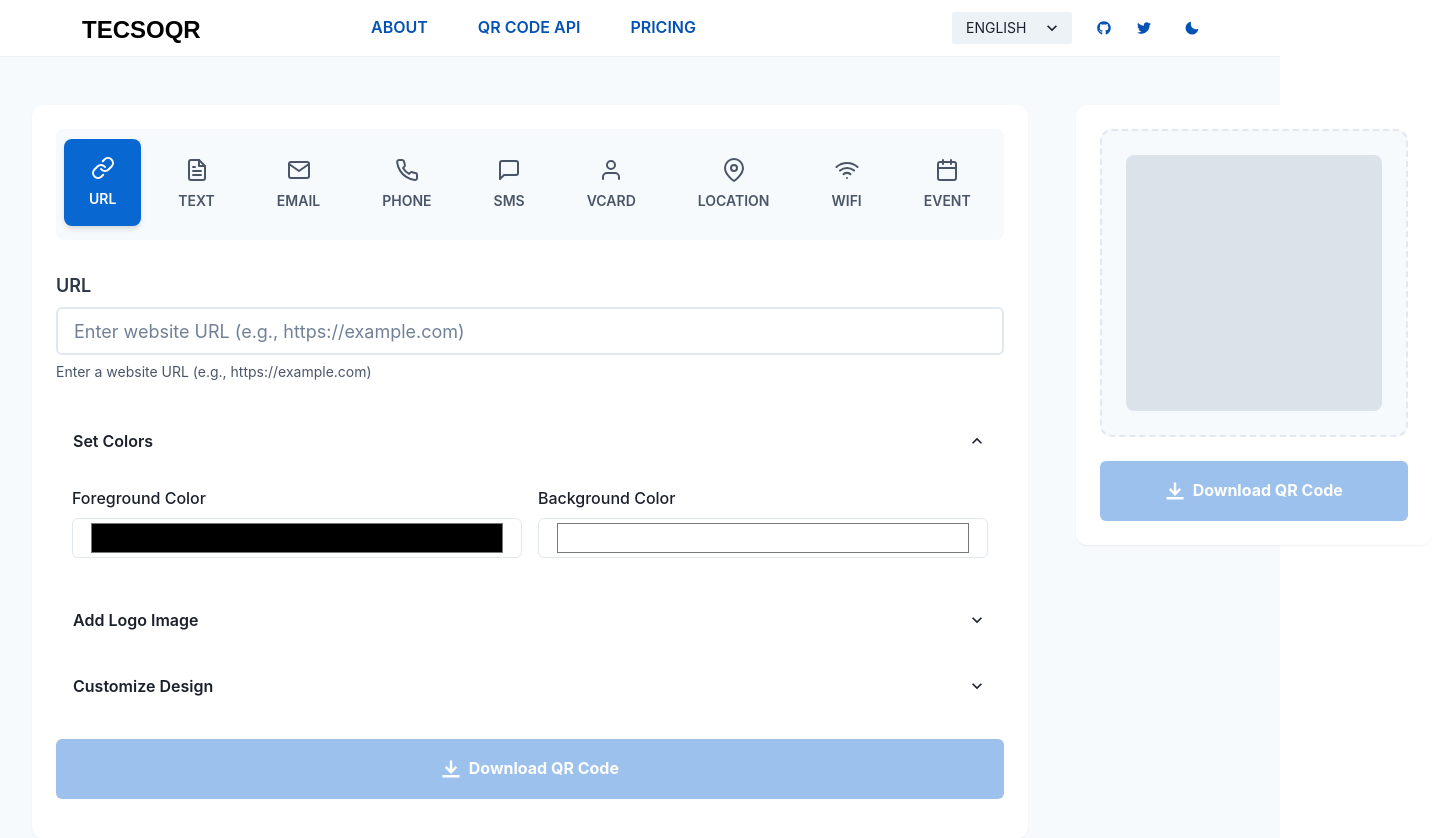
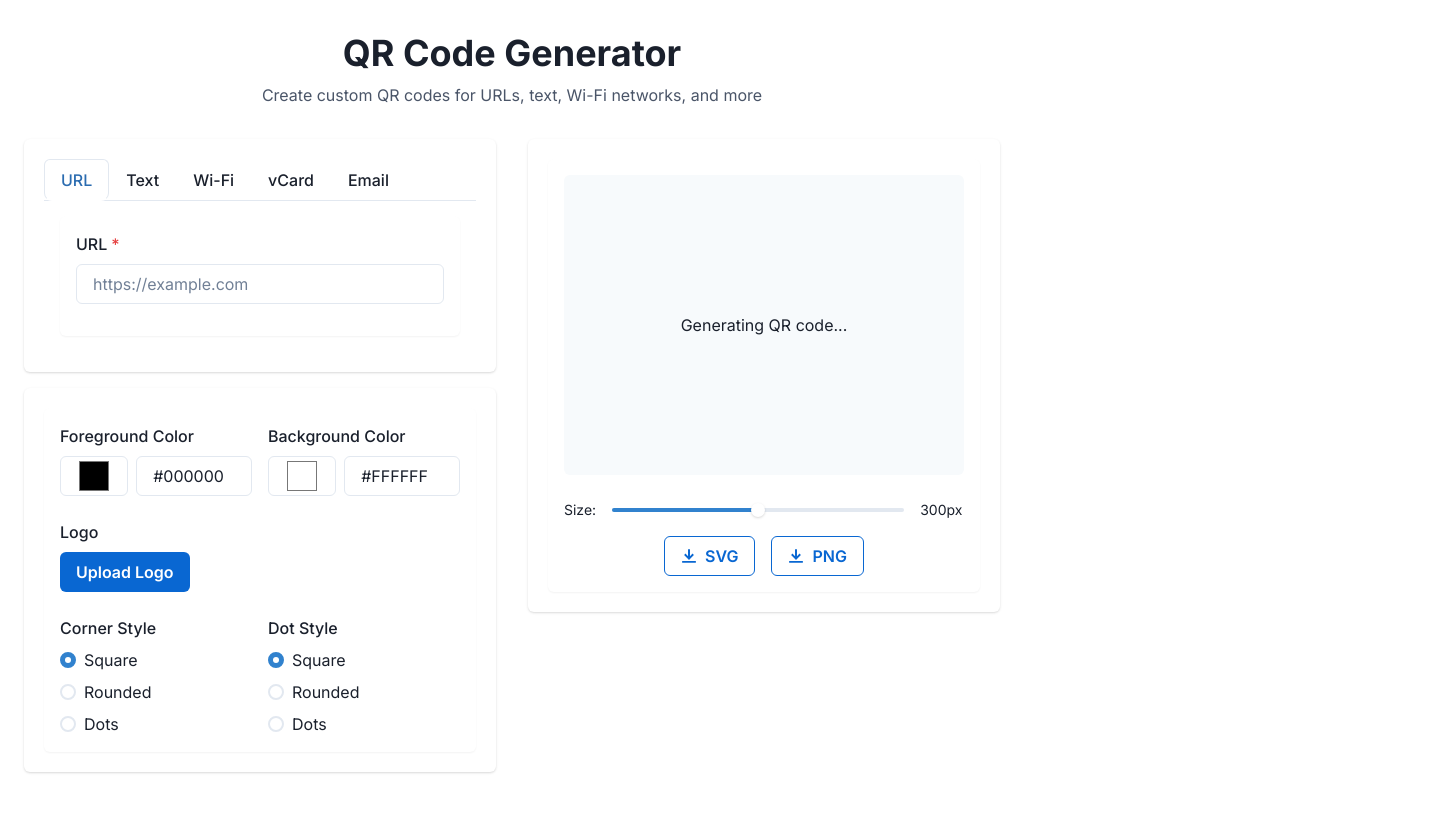
Before and after one commit to sobhanaz/tecsoqr, a React (Vite) app: page / in a window 1280 px wide. Shown: the top 838 px of the page, 1432 px wide, since content can reach past the window. After the commit the page ends 804 px from the top, so only its background shows below. Built offline with nearby package versions, Linux system fonts and the light colour scheme.

Commit message:
feat: Implement QR Code Generator page with customizable options and layout; update theme with new font and color styles

```diff
--- a/index.html
+++ b/index.html
@@ -4,9 +4,12 @@
     <meta charset="UTF-8" />
     <link rel="icon" type="image/svg+xml" href="/src/assets/logo.svg" />
     <meta name="viewport" content="width=device-width, initial-scale=1.0" />
+    <link rel="preconnect" href="https://fonts.googleapis.com" />
+    <link rel="preconnect" href="https://fonts.gstatic.com" crossorigin />
+    <link href="https://fonts.googleapis.com/css2?family=Inter:wght@400;500;600;700&display=swap" rel="stylesheet" />
     <meta name="description" content="Generate custom QR codes easily with TeCSO QR. Create QR codes for URLs, text, contact cards, WiFi, and more." />
     <meta name="keywords" content="qr code generator, qr code, qr creator, custom qr codes, free qr codes" />
-    <meta name="theme-color" content="#2e7d32" />
+    <meta name="theme-color" content="#0967D2" />
     <meta property="og:title" content="TeCSO QR - Modern QR Code Generator" />
     <meta property="og:description" content="Create customized QR codes for URLs, text, contact cards, WiFi, and more. Free and easy to use." />
     <meta property="og:type" content="website" />
--- a/src/App.tsx
+++ b/src/App.tsx
@@ -1,65 +1,14 @@
-import { Box, ChakraProvider, Container, HStack, VStack, useToast } from '@chakra-ui/react'
-import { useState } from 'react'
-import { Navbar } from './components/Navbar'
-import { ContentTabs } from './components/ContentTabs'
-import type { QRCodeData } from './components/QRForm'
-import { QRPreview } from './components/QRPreview'
-import { ErrorBoundary } from './components/ErrorBoundary'
-import theme from './theme'
+import { ChakraProvider } from '@chakra-ui/react';
+import theme from './theme';
+import { QRGeneratorPage } from './pages/QRGeneratorPage';
+import { ErrorBoundary } from './components/ErrorBoundary';
 
 function App() {
-  const [qrData, setQRData] = useState<QRCodeData>({
-    content: '',
-    foregroundColor: '#000000',
-    backgroundColor: '#FFFFFF',
-    size: 256,
-    level: 'M',
-  });
-  const toast = useToast();
-
-  const handleQRUpdate = (data: QRCodeData) => {
-    setQRData(data);
-    if (data.content) {
-      toast({
-        title: 'QR Code Updated',
-        description: 'Your QR code has been generated successfully.',
-        status: 'success',
-        duration: 2000,
-        isClosable: true,
-        position: 'top-right'
-      });
-    }
-  };
 
   return (
     <ChakraProvider theme={theme}>
       <ErrorBoundary>
-        <Box minH="100vh" bg="gray.50" role="main">
-          <Navbar />
-          <Container maxW="7xl" py={12} px={{ base: 4, md: 8 }} role="region" aria-label="QR Code Generator">
-            <HStack
-              align="flex-start"
-              spacing={{ base: 6, lg: 12 }}
-              flexDirection={{ base: 'column', lg: 'row' }}
-              role="group"
-              aria-label="QR Code Generator Interface"
-            >
-              <VStack flex={1} spacing={8} align="stretch" w="100%">
-                <ContentTabs onUpdate={handleQRUpdate} />
-              </VStack>
-              <Box
-                flex={1}
-                w="100%"
-                role="complementary"
-                aria-label="QR Code Preview"
-                position="sticky"
-                top="24px"
-              >
-                <QRPreview {...qrData} />
-              </Box>
-            </HStack>
-          </Container>
-        </Box>
+        <QRGeneratorPage />
       </ErrorBoundary>
     </ChakraProvider>
   )
--- /dev/null
+++ b/src/components/ui/Layout.tsx
@@ -0,0 +1,51 @@
+import { Container, Heading, Text, VStack } from '@chakra-ui/react';
+import type { ReactNode } from 'react';
+
+interface PageHeaderProps {
+  title: string;
+  description?: string;
+}
+
+export const PageHeader = ({ title, description }: PageHeaderProps) => {
+  return (
+    <VStack spacing={2} w="100%" mb={8} textAlign="center">
+      <Heading
+        as="h1"
+        fontSize={{ base: '2xl', md: '3xl', lg: '4xl' }}
+        fontWeight="bold"
+      >
+        {title}
+      </Heading>
+      {description && (
+        <Text
+          fontSize={{ base: 'sm', md: 'md' }}
+          color="gray.600"
+          _dark={{ color: 'gray.400' }}
+        >
+          {description}
+        </Text>
+      )}
+    </VStack>
+  );
+};
+
+interface PageLayoutProps {
+  children: ReactNode;
+}
+
+export const PageLayout = ({ children }: PageLayoutProps) => {
+  return (
+    <Container
+      maxW="container.lg"
+      py={{ base: 4, md: 8 }}
+      px={{ base: 4, md: 6 }}
+      minH="100vh"
+      display="flex"
+      flexDirection="column"
+      alignItems="center"
+      justifyContent="flex-start"
+    >
+      {children}
+    </Container>
+  );
+};
--- /dev/null
+++ b/src/pages/QRGeneratorPage.tsx
@@ -0,0 +1,138 @@
+import {
+  Box,
+  Card,
+  CardBody,
+  HStack,
+  Tab,
+  TabList,
+  TabPanel,
+  TabPanels,
+  Tabs,
+  VStack,
+  useToast,
+} from '@chakra-ui/react';
+import { useState } from 'react';
+import type { QRCodeContent, QRCodeCustomization } from '@/types/qr-code';
+import { URLForm, TextForm, WiFiForm, VCardForm, EmailForm } from '@/components/qr-forms';
+import { QRCustomization } from '@/components/qr-customize';
+import { QRPreview } from '@/components/qr-preview';
+import { PageHeader, PageLayout } from '@/components/ui/Layout';
+
+const INITIAL_QR_CONTENT: QRCodeContent = {
+  type: 'url',
+  url: '',
+};
+
+const INITIAL_CUSTOMIZATION: QRCodeCustomization = {
+  foreground: '#000000',
+  background: '#FFFFFF',
+  cornerStyle: 'square',
+  dotStyle: 'square',
+};
+
+export const QRGeneratorPage = () => {
+  const [content, setContent] = useState<QRCodeContent>(INITIAL_QR_CONTENT);
+  const [customization, setCustomization] = useState<QRCodeCustomization>(INITIAL_CUSTOMIZATION);
+  const toast = useToast();
+
+  const handleContentChange = (type: QRCodeContent['type']) => (newContent: QRCodeContent) => {
+    setContent(newContent);
+  };
+
+  const handleCustomizationChange = (newCustomization: QRCodeCustomization) => {
+    setCustomization(newCustomization);
+  };
+
+  return (
+    <PageLayout>
+      <PageHeader
+        title="QR Code Generator"
+        description="Create custom QR codes for URLs, text, Wi-Fi networks, and more"
+      />
+
+      <Box w="100%" maxW="container.lg">
+        <HStack
+          spacing={{ base: 4, lg: 8 }}
+          align="flex-start"
+          flexDirection={{ base: 'column', lg: 'row' }}
+        >
+          {/* Left Column: Content and Customization */}
+          <VStack flex="1" w="100%" spacing={4}>
+            <Card w="100%">
+              <CardBody>
+                <Tabs isLazy variant="enclosed">
+                  <TabList>
+                    <Tab>URL</Tab>
+                    <Tab>Text</Tab>
+                    <Tab>Wi-Fi</Tab>
+                    <Tab>vCard</Tab>
+                    <Tab>Email</Tab>
+                  </TabList>
+
+                  <TabPanels>
+                    <TabPanel>
+                      <URLForm
+                        value={content as any}
+                        onChange={handleContentChange('url')}
+                      />
+                    </TabPanel>
+                    <TabPanel>
+                      <TextForm
+                        value={content as any}
+                        onChange={handleContentChange('text')}
+                      />
+                    </TabPanel>
+                    <TabPanel>
+                      <WiFiForm
+                        value={content as any}
+                        onChange={handleContentChange('wifi')}
+                      />
+                    </TabPanel>
+                    <TabPanel>
+                      <VCardForm
+                        value={content as any}
+                        onChange={handleContentChange('vcard')}
+                      />
+                    </TabPanel>
+                    <TabPanel>
+                      <EmailForm
+                        value={content as any}
+                        onChange={handleContentChange('email')}
+                      />
+                    </TabPanel>
+                  </TabPanels>
+                </Tabs>
+              </CardBody>
+            </Card>
+
+            <Card w="100%">
+              <CardBody>
+                <QRCustomization
+                  value={customization}
+                  onChange={handleCustomizationChange}
+                />
+              </CardBody>
+            </Card>
+          </VStack>
+
+          {/* Right Column: Preview */}
+          <Box
+            flex="1"
+            w="100%"
+            position={{ base: 'relative', lg: 'sticky' }}
+            top={{ base: 0, lg: 4 }}
+          >
+            <Card w="100%">
+              <CardBody>
+                <QRPreview
+                  content={content}
+                  customization={customization}
+                />
+              </CardBody>
+            </Card>
+          </Box>
+        </HStack>
+      </Box>
+    </PageLayout>
+  );
+};
--- a/src/theme.ts
+++ b/src/theme.ts
@@ -1,6 +1,10 @@
-import { extendTheme } from '@chakra-ui/react'
+import { extendTheme } from '@chakra-ui/react';
 
 const theme = extendTheme({
+  fonts: {
+    heading: "'Inter', system-ui, sans-serif",
+    body: "'Inter', system-ui, sans-serif",
+  },
   colors: {
     brand: {
       50: '#E6F6FF',
--- /dev/null
+++ b/src/theme/index.ts
@@ -0,0 +1,67 @@
+import { extendTheme } from '@chakra-ui/react';
+
+export const theme = extendTheme({
+  fonts: {
+    heading: "'Inter', system-ui, sans-serif",
+    body: "'Inter', system-ui, sans-serif",
+  },
+  styles: {
+    global: (props: any) => ({
+      body: {
+        bg: props.colorMode === 'light' ? 'gray.50' : 'gray.900',
+      },
+    }),
+  },
+  components: {
+    Button: {
+      baseStyle: {
+        fontWeight: 'semibold',
+        borderRadius: 'lg',
+      },
+      defaultProps: {
+        colorScheme: 'blue',
+      },
+    },
+    Card: {
+      baseStyle: {
+        container: {
+          bg: 'white',
+          _dark: {
+            bg: 'gray.800',
+          },
+          borderRadius: 'xl',
+          boxShadow: 'lg',
+          overflow: 'hidden',
+        },
+      },
+    },
+    Form: {
+      baseStyle: {
+        helperText: {
+          color: 'gray.600',
+          _dark: {
+            color: 'gray.400',
+          },
+        },
+      },
+    },
+  },
+  colors: {
+    brand: {
+      50: '#e3f2fd',
+      100: '#bbdefb',
+      200: '#90caf9',
+      300: '#64b5f6',
+      400: '#42a5f5',
+      500: '#2196f3',
+      600: '#1e88e5',
+      700: '#1976d2',
+      800: '#1565c0',
+      900: '#0d47a1',
+    },
+  },
+  config: {
+    initialColorMode: 'light',
+    useSystemColorMode: true,
+  },
+});
```
